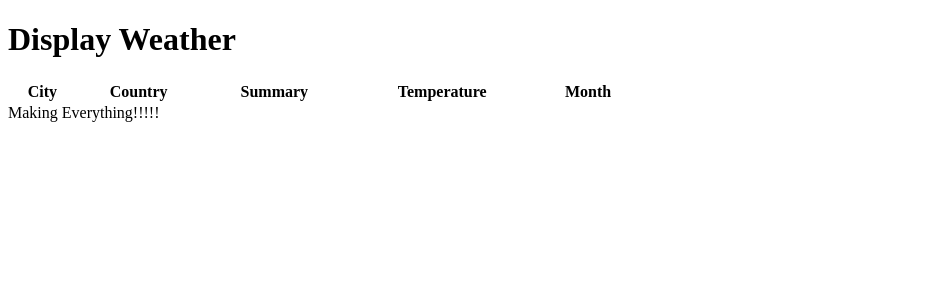
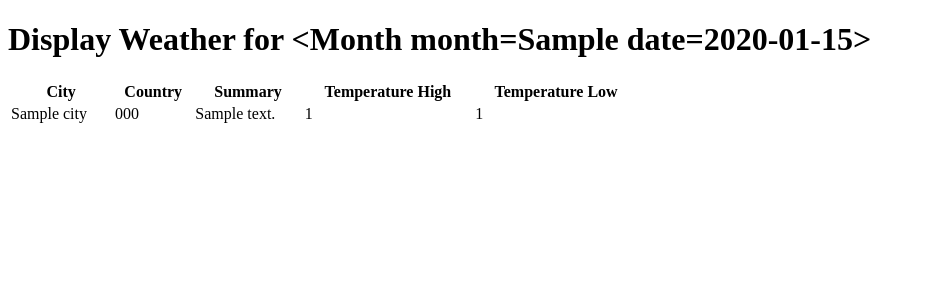
Before and after one commit to amsowie/HBproject, a Flask app: template templates/display.html in a window 1280 px wide. Shown: the top 300 px of the page, without its empty margins (0-925 px from the left). Run offline with Flask 2, Linux system fonts and the light colour scheme; the template is opened without the code that fills it: values that come from a table or form of the project are taken from there, others are empty; tables that the repository leaves empty hold one stand-in row (values such as "Sample post"); lists and menus that the app fills with data are empty.

Commit message:
all test data in and now working on display

```diff
--- a/model.py
+++ b/model.py
@@ -27,7 +27,7 @@ class City(db.Model):
 
     __tablename__ = "cities"
 
-    # check the format of the lat and long should be string? Integer?
+    # Storing city name, lat, long, three letter country for use in query
     city_id = db.Column(db.Integer, autoincrement=True, primary_key=True)
     city_name = db.Column(db.String(50), nullable=False)
     city_lat = db.Column(db.String(50), nullable=False)
@@ -36,6 +36,7 @@ class City(db.Model):
                                            ('countries.country_code'),
                                             index=True,
                                             nullable=False)
+    country = db.relationship('Country', backref="cities")
 
     def __repr__(self):
         """Useful printout of city object"""
@@ -53,24 +54,25 @@ class Weather(db.Model):
 
     # help with foreign key assignment!!!
     weather_id = db.Column(db.Integer, autoincrement=True, primary_key=True)
-    city_id = db.Column(db.Integer, db.ForeignKey
-                                 ('cities.city_id'), index=True, nullable=False)
-    month = db.Column(db.String(15), db.ForeignKey('months.month'), index=True, nullable=False)
+    city_id = db.Column(db.Integer, db.ForeignKey('cities.city_id'),
+                                                  index=True, nullable=False)
+    month = db.Column(db.String(15), db.ForeignKey('months.month'),
+                                                  index=True, nullable=False)
     temp_high = db.Column(db.Integer, nullable=False)
     temp_low = db.Column(db.Integer, nullable=False)
     # summary from data of daily conditions, ex. 'sunny and warm'
     summary = db.Column(db.String(100), nullable=False)
-      #icon below helps identify pictogram
+    #icon below helps identify pictogram
     icon = db.Column(db.String(50), nullable=False)
 
     # set relationshp between cities and weather objects
-    city = db.relationship('City', backref='all_weather')
+    city = db.relationship('City', backref='weathers')
 
     def __repr__(self):
         """Useful printout of weather object"""
 
-        return "<Weather weather_id={} city_id={} month={} \
-                         temp={} summary={}>".format(self.weather_id,
+        return """<Weather weather_id={} city_id={} month={}
+                        temp={} summary={}>""".format(self.weather_id,
                                                      self.city_id,
                                                      self.month,
                                                      self.temp_high,
@@ -106,7 +108,7 @@ def connect_to_db(app):
 
 
 if __name__ == "__main__":
-    # As a convenience, if we run this module interactively, it will leave
+    # run this module interactively, it will leave
     # you in a state of being able to work with the database directly.
 
     from server import app
--- a/server.py
+++ b/server.py
@@ -1,8 +1,9 @@
 """Travel based on weather/time of year search."""
-
+import sys
 # from jinja2 import StrictUndefined
-from flask import Flask, render_template, jsonify
+from flask import Flask, render_template, jsonify, request
 from flask_debugtoolbar import DebugToolbarExtension
+import requests
 
 from model import connect_to_db, db, City, Country, Month, Weather
 
@@ -32,15 +33,13 @@ def display_search():
 def display_weather():
     """Show user weather information for month searched"""
     # Really unsure of the below code, especially the cities one.
-    # summary = db.session.query(Weather.summary).filter(Weather.month == 'user_month')
-    # temp = db.session.query(Weather.temp).filter(Weather.month == 'user_month')
-    # icon = db.session.query(Weather.icon).filter(Weather.month == 'user_month')
-    # cities = db.session.query(all_weather.city_name).filter(Weather.month == 'user_month')
+    user_month = request.args.get('month')
+    # summary = db.session.query(Weather.summary).filter(Weather.month == user_month).all()
+    weathers = db.session.query(Weather).filter(Weather.month == user_month).all()
 
-    return render_template('display.html')
-                            # summary=summery,
-                            # temp=temp,
-                            # icon=icon)
+    return render_template('display.html',
+                            weathers=weathers,
+                            month=user_month)
 
 ##############################################################################
 
--- a/templates/base.html
+++ b/templates/base.html
@@ -8,6 +8,5 @@
 <body>
     <h1></h1>
     {% block content %}BODY CONTENT GOES HERE{% endblock %}
-    <footer>Making Everything!!!!!</footer>
 </body>
 </html>
--- a/templates/display.html
+++ b/templates/display.html
@@ -3,15 +3,25 @@
 {% block title %}Display Weather{% endblock %}
 
 {% block content %}
-<h1>Display Weather</h1>
-<!-- TABLE???? -->
+<h1>Display Weather for {{ month }}</h1>
+
 <table style="width:50%">
     <tr>
-        <th>City</th>
-        <th>Country</th>
-        <th>Summary</th>
-        <th>Temperature</th>
-        <th>Month</th>
+      <th>City</th>
+      <th>Country</th>
+      <th>Summary</th>
+      <th>Temperature High</th>
+      <th>Temperature Low</th>
     </tr>
+    {% for weather in weathers %}
+    <tr>
+      <td>{{ weather.city.city_name }} </td>
+      <td>{{ weather.city.country_code }} </td>
+      <td>{{ weather.summary }} </td>
+      <td>{{ weather.temp_high }} </td>
+      <td>{{ weather.temp_low }} </td>
+
+    </tr>
+     {% endfor %}
 </table>
 {% endblock %}
```
Also changed, not shown: seed.py (+10 -11 lines), templates/search.html (+4 -4 lines).
